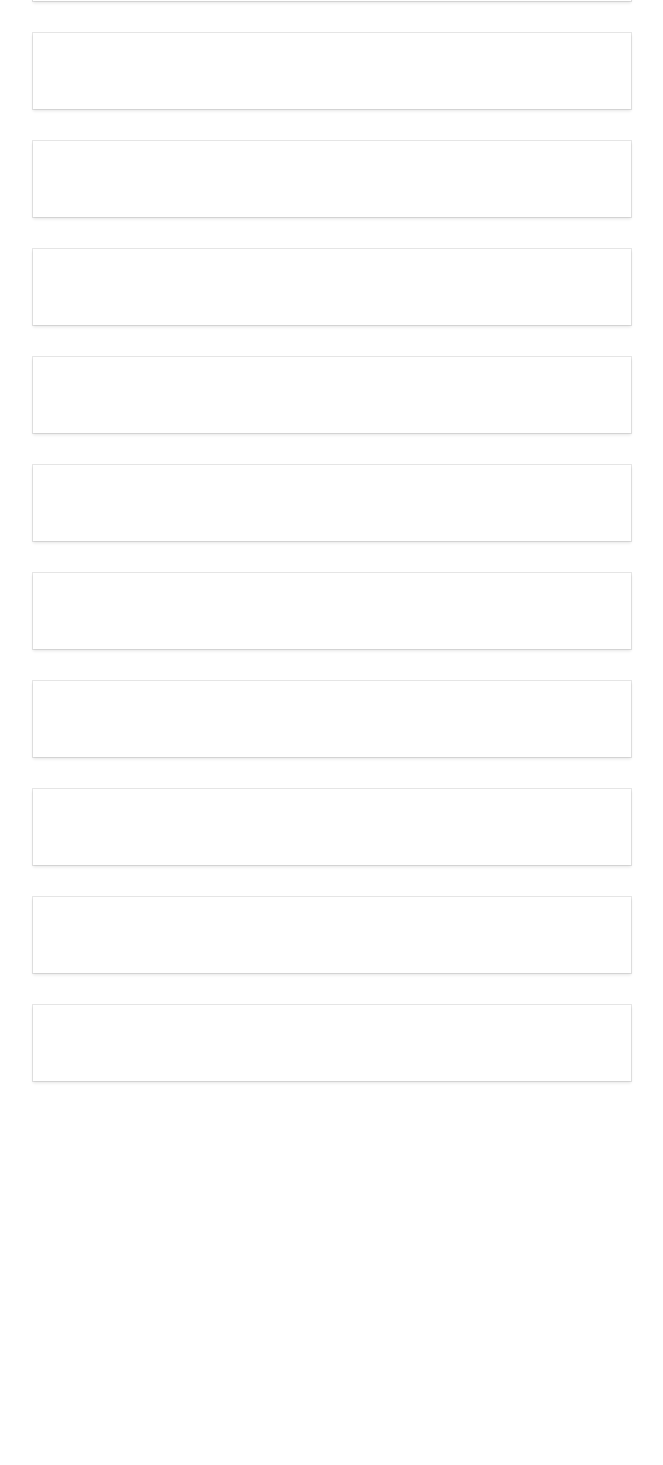
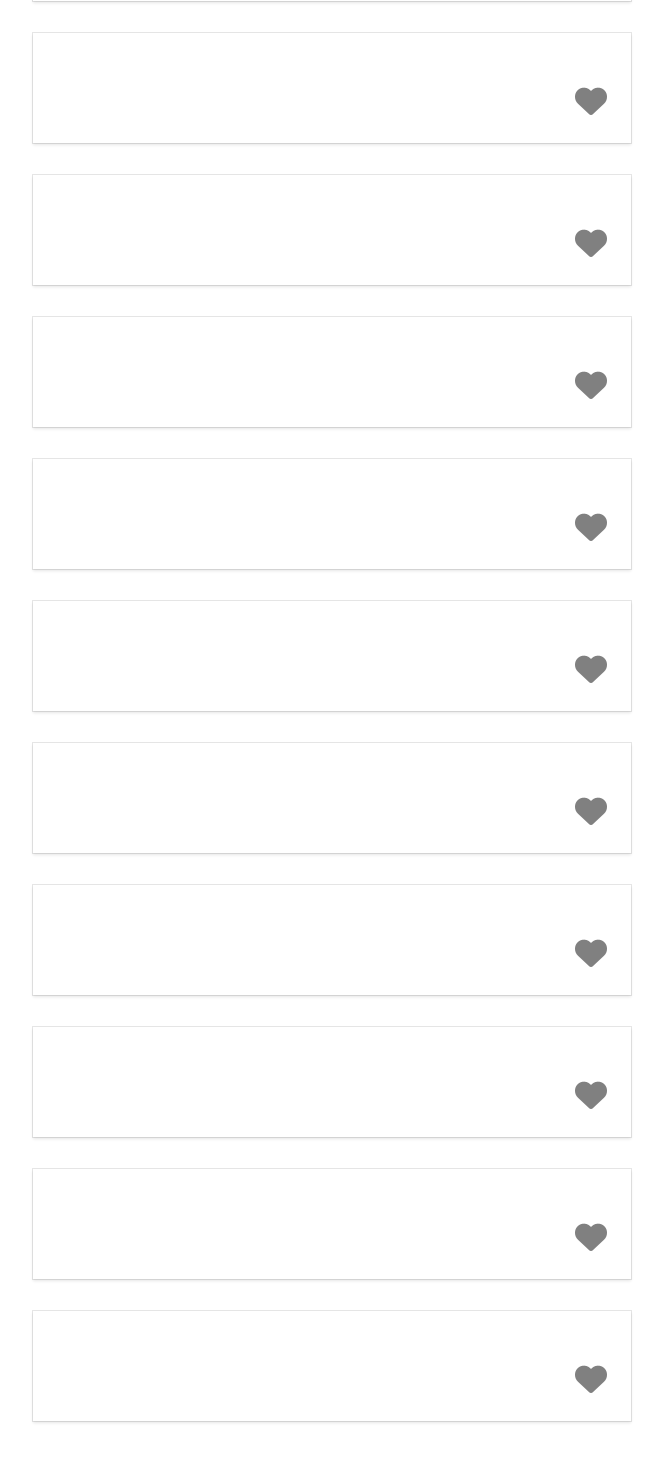
Before and after one commit to JazzGlobal/SocialMediaApp, a Node project: template views/logged_in_profile.ejs in a window 1280 px wide. Shown: the part 299-1764 px from the top of the page, without its empty margins (63-726 px from the left). Before the commit the page ends 1382 px from the top, so only its background shows below. Run offline with Node 20 templates, Linux system fonts and the light colour scheme; the template is opened without the code that fills it, so the values that code supplies are empty; some libraries are stand-ins or nearby versions.

Commit message:
added like icons

```diff
--- a/views/partials/fweet.ejs
+++ b/views/partials/fweet.ejs
@@ -15,5 +15,8 @@
                 <%=fweet['message']%>
         </div>
       </div>
+      <div class="social-buttons has-text-right">
+        <a style="color: gray" href=""><i class="fas fa-heart fa-2x"></i></a>
+      </div>
     </div>
   </div>
```
